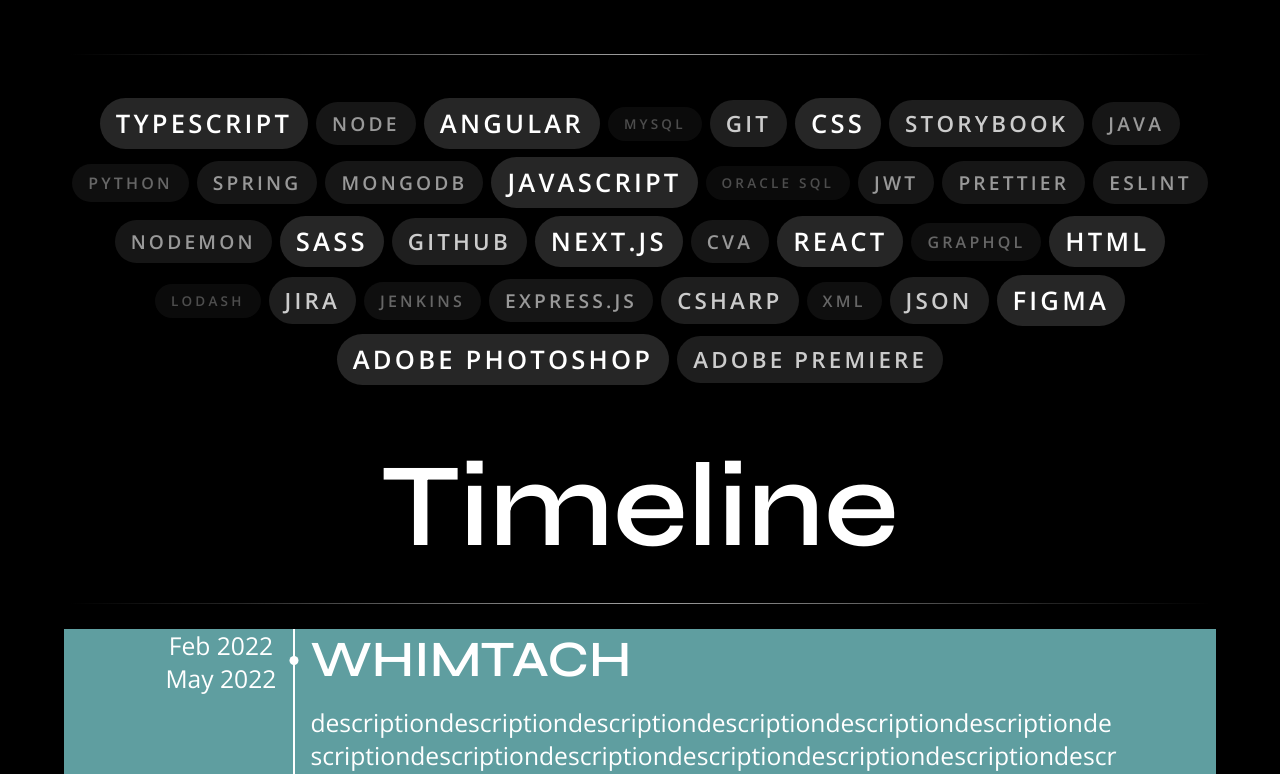
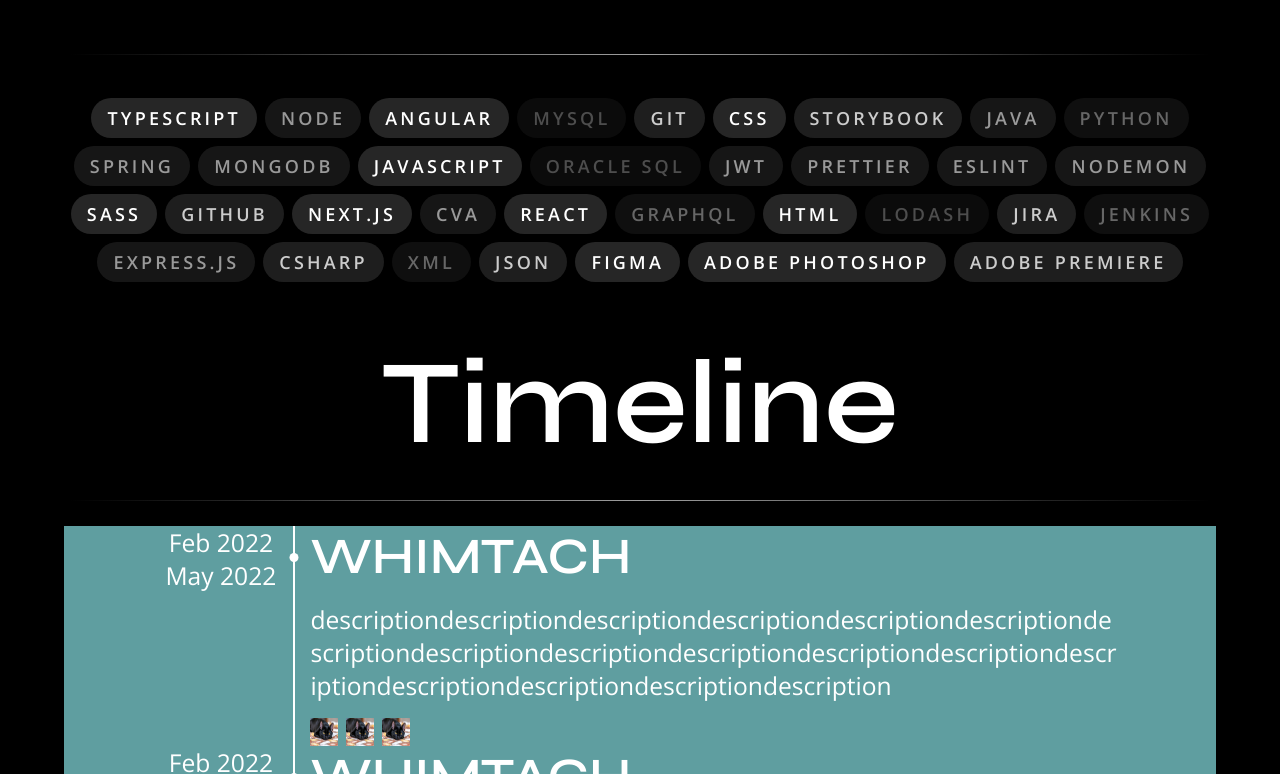
Before and after one commit to Gatinoko/Portfolio, a Next.js app: page / in a window 1280 px wide. Shown: the part 946-1720 px from the top of the page. Built offline with nearby package versions, Linux system fonts and the light colour scheme.

Commit message:
refactor(stylesheets): Changed ChipCloud component font sizing

```diff
--- a/components/chipCloud/chipCloud.scss
+++ b/components/chipCloud/chipCloud.scss
@@ -4,6 +4,7 @@
 	& {
 		display: flex;
 		flex-wrap: wrap;
+		width: 100%;
 		gap: get-spacing-value(spacing-8);
 
 		position: relative;
@@ -15,23 +16,23 @@
 	}
 
 	& li .chip[id='1'] {
-		font-size: clamp(0.75rem, 1vw + 1rem, 1vw);
+		font-size: clamp(1rem, 1rem, 2rem);
 		opacity: 30%;
 	}
 	& li .chip[id='2'] {
-		font-size: clamp(0.75rem, 1vw + 1rem, 1.25vw);
+		font-size: clamp(1rem, 1rem, 2.25rem);
 		opacity: 40%;
 	}
 	& li .chip[id='3'] {
-		font-size: clamp(0.75rem, 1vw + 1rem, 1.5vw);
+		font-size: clamp(1rem, 1rem, 2.5rem);
 		opacity: 60%;
 	}
 	& li .chip[id='4'] {
-		font-size: clamp(0.75rem, 1vw + 1rem, 1.75vw);
+		font-size: clamp(1rem, 1rem, 2.75rem);
 		opacity: 80%;
 	}
 	& li .chip[id='5'] {
-		font-size: clamp(0.75rem, 1vw + 1rem, 2vw);
+		font-size: clamp(1rem, 1rem, 3rem);
 		opacity: 100%;
 	}
 }
```
